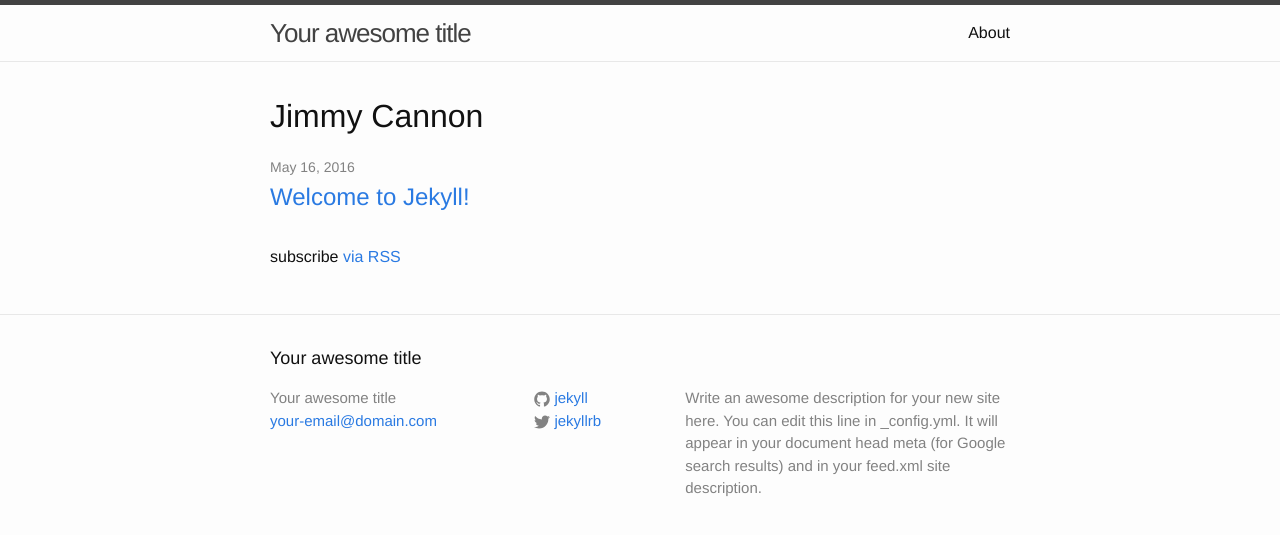
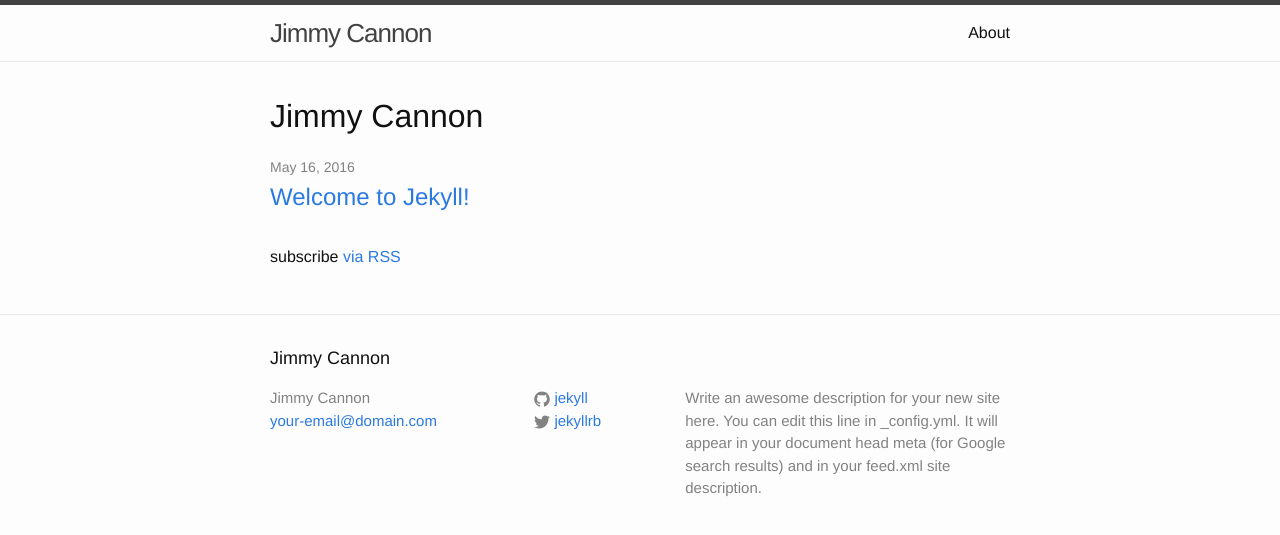
Before and after one commit to jimmerscannon/jimmycannon.github.io, a Jekyll site: the page built from personal-website/index.html, in a window 1280 px wide. Shown: the top 535 px of the page. Built offline with Jekyll 4.4.1, drawn with Linux system fonts in a browser that asks for light colours.

Commit message:
Update _config.yml

```diff
--- a/personal-website/_config.yml
+++ b/personal-website/_config.yml
@@ -6,7 +6,7 @@
 # 'jekyll serve'. If you change this file, please restart the server process.
 
 # Site settings
-title: Your awesome title
+title: Jimmy Cannon
 email: your-email@domain.com
 description: > # this means to ignore newlines until "baseurl:"
   Write an awesome description for your new site here. You can edit this
```
